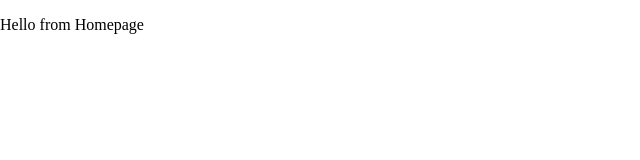
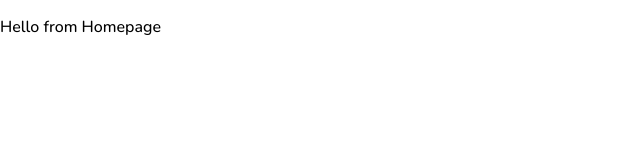
Before and after one commit to Shai9/keeper-app, a React (Create React App) app: page / in a window 1280 px wide. Shown: the top 160 px of the page, without its empty margins (0-640 px from the left). Built offline with nearby package versions, Linux system fonts and the light colour scheme.

Commit message:
starter files

```diff
--- a/public/index.html
+++ b/public/index.html
@@ -2,42 +2,19 @@
 <html lang="en">
   <head>
     <meta charset="utf-8" />
-    <link rel="icon" href="%PUBLIC_URL%/favicon.ico" />
+    <link rel="icon" href="favicon.png" />
     <meta name="viewport" content="width=device-width, initial-scale=1" />
     <meta name="theme-color" content="#000000" />
     <meta
       name="description"
       content="Web site created using create-react-app"
     />
-    <link rel="apple-touch-icon" href="%PUBLIC_URL%/logo192.png" />
-    <!--
-      manifest.json provides metadata used when your web app is installed on a
-      user's mobile device or desktop. See https://developers.google.com/web/fundamentals/web-app-manifest/
-    -->
-    <link rel="manifest" href="%PUBLIC_URL%/manifest.json" />
-    <!--
-      Notice the use of %PUBLIC_URL% in the tags above.
-      It will be replaced with the URL of the `public` folder during the build.
-      Only files inside the `public` folder can be referenced from the HTML.
-
-      Unlike "/favicon.ico" or "favicon.ico", "%PUBLIC_URL%/favicon.ico" will
-      work correctly both with client-side routing and a non-root public URL.
-      Learn how to configure a non-root public URL by running `npm run build`.
-    -->
-    <title>React App</title>
+    <link rel="preconnect" href="https://fonts.googleapis.com">
+    <link rel="preconnect" href="https://fonts.gstatic.com" crossorigin>
+    <link href="https://fonts.googleapis.com/css2?family=Nunito:wght@300;500&display=swap" rel="stylesheet">
+    <title>Keep | It</title>
   </head>
   <body>
-    <noscript>You need to enable JavaScript to run this app.</noscript>
     <div id="root"></div>
-    <!--
-      This HTML file is a template.
-      If you open it directly in the browser, you will see an empty page.
-
-      You can add webfonts, meta tags, or analytics to this file.
-      The build step will place the bundled scripts into the <body> tag.
-
-      To begin the development, run `npm start` or `yarn start`.
-      To create a production bundle, use `npm run build` or `yarn build`.
-    -->
   </body>
 </html>
--- a/src/index.css
+++ b/src/index.css
@@ -1,4 +1,4 @@
 body {
   margin: 0;
-
+  font-family: 'Nunito', sans-serif;
 }
```
Also changed, not shown: public/favicon.png (added).
